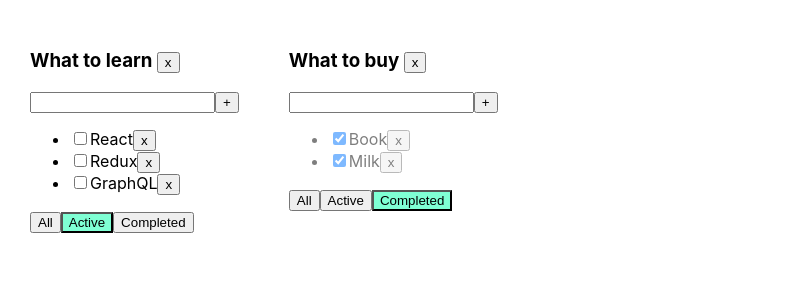
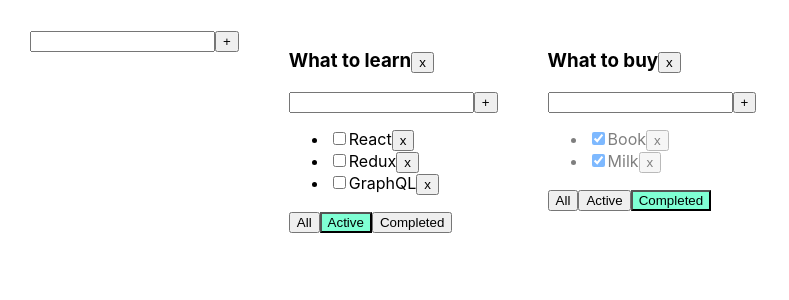
Before and after one commit to vitalyabedik/task-manager, a React (Create React App) app: page / in a window 1280 px wide. Shown: the top 300 px of the page, without its empty margins (0-789 px from the left). Built offline with nearby package versions, Linux system fonts and the light colour scheme.

Commit message:
feat: finish 06-lesson

```diff
--- a/src/App.tsx
+++ b/src/App.tsx
@@ -4,11 +4,16 @@ import './App.css';
 
 import {TaskType, Todolist} from './components/Todolist';
 import {v1} from 'uuid';
+import {AddItemForm} from './components/AddItemForm';
 
 export type TodolistType = {
     id: string
     title: string
     filter: FilterType
+}
+
+type TasksStateType = {
+    [key: string] : TaskType[]
 }
 
 export type FilterType = 'all' | 'active' | 'completed'
@@ -22,7 +27,7 @@ const App = () => {
         {id: todolistId2, title: 'What to buy', filter: 'completed'},
     ])
 
-    const [tasks, setTasks] = useState({
+    const [tasks, setTasks] = useState<TasksStateType>({
         [todolistId1]: [
             {id: v1(), title: 'CSS&HTML', isDone: true},
             {id: v1(), title: 'JS', isDone: true},
@@ -40,6 +45,16 @@ const App = () => {
         ],
     })
 
+    const addTodolist = (title: string) => {
+        let todolist: TodolistType = {
+            id: v1(),
+            filter: 'all',
+            title: title
+        }
+
+        setTodolists([todolist, ...todolists])
+        setTasks({...tasks, [todolist.id]: []})
+    }
     const removeTodolist = (todolistId: string) => {
         // remove todolist
         const filteredTodolist = todolists.filter(t => t.id !== todolistId)
@@ -48,6 +63,9 @@ const App = () => {
         // remove tasks from deleted todolist
         delete tasks[todolistId]
         setTasks({...tasks})
+    }
+    const changeTodolistTitle = (todolistId: string, title: string) => {
+        setTodolists(todolists.map(el => el.id === todolistId ? {...el, title: title} : el))
     }
 
     const removeTask = (todolistId: string, id: string) => {
@@ -59,7 +77,6 @@ const App = () => {
         // setTasks({...tasks})
 
     }
-
     const addTask = (todolistId: string, title: string) => {
         const newTask = {
             id: v1(),
@@ -73,7 +90,6 @@ const App = () => {
         // tasks[todolistId] = newTasks
         // setTasks({...tasks})
     }
-
     const changeFilter = (todolistId: string, filter: FilterType) => {
         // через map
         setTodolists(todolists.map(t => t.id === todolistId ? {...t, filter} : t))
@@ -85,7 +101,6 @@ const App = () => {
         //      setTodolists([...todolists])
         //  }
     }
-
     const changeTaskStatus = (todolistId: string, taskId: string, taskStatus: boolean) => {
         // через map
         setTasks({...tasks, [todolistId]: tasks[todolistId].map(t => t.id === taskId ? {...t, isDone: taskStatus} : t)})
@@ -98,9 +113,13 @@ const App = () => {
         //     setTasks({...tasks})
         // }
     }
+    const changeTaskTitle = (todolistId: string, taskId: string, title: string) => {
+        setTasks({...tasks, [todolistId]: tasks[todolistId].map(el => el.id === taskId ? {...el, title: title} : el)})
+    }
 
     return (
         <div className="App">
+            <AddItemForm  addTask={addTodolist}/>
             {
                 todolists.map(todolist => {
 
@@ -119,10 +138,12 @@ const App = () => {
                                   title={todolist.title}
                                   tasks={filteredTasks}
                                   removeTodolist={removeTodolist}
+                                  changeTodolistTitle={changeTodolistTitle}
                                   removeTask={removeTask}
                                   changeFilter={changeFilter}
                                   addTask={addTask}
                                   changeTaskStatus={changeTaskStatus}
+                                  changeTaskTitle={changeTaskTitle}
                                   filter={todolist.filter}
                         />
                     )
--- /dev/null
+++ b/src/components/AddItemForm.tsx
@@ -0,0 +1,38 @@
+import React, {ChangeEvent, KeyboardEvent, useState} from 'react';
+import styles from './Todolist.module.css';
+
+type AddItemFormPropsType = {
+    addTask: (title: string) => void
+}
+export const AddItemForm = (props: AddItemFormPropsType) => {
+    const [title, setTitle] = useState('')
+    const [error, setError] = useState<string | null>(null)
+    const addTaskHandler = () => {
+        if (title.trim() !== '') {
+            props.addTask(title.trim())
+            setTitle('')
+        } else {
+            setError('Title is required!')
+        }
+    }
+    const onChangeHandler = (e: ChangeEvent<HTMLInputElement>) => {
+        setError(null)
+        setTitle(e.currentTarget.value)
+    }
+    const onKeyDownHandler = (e: KeyboardEvent<HTMLInputElement>) => {
+        if (e.key === 'Enter') {
+            addTaskHandler()
+        }
+    }
+
+    const inputClasses = error ? styles.error : ''
+    const errorMessageClasses = error ? styles.errorMessage : ''
+
+    return (
+        <div>
+            <input className={inputClasses} value={title} onChange={onChangeHandler} onKeyDown={onKeyDownHandler}/>
+            <button onClick={addTaskHandler}>+</button>
+            {error && <div className={errorMessageClasses}>{error}</div>}
+        </div>
+    )
+}
--- /dev/null
+++ b/src/components/EditableSpan.tsx
@@ -0,0 +1,29 @@
+import React, {ChangeEvent, useState} from 'react';
+
+type EditableSpanPropsType = {
+    title: string
+    onChange: (newValue: string) => void
+}
+export const EditableSpan = (props: EditableSpanPropsType) => {
+    const [editMode, setEditMode] = useState(false)
+    const [title, setTitle] = useState('')
+
+    const onChangeHandler = (e: ChangeEvent<HTMLInputElement>) => {
+        setTitle(e.currentTarget.value)
+    }
+
+    const activateEditMode = () => {
+        setEditMode(true)
+        setTitle(props.title)
+    }
+
+    const activateViewMode = () => {
+        setEditMode(false)
+        props.onChange(title)
+    }
+
+    return editMode
+        ? <input onChange={onChangeHandler} value={title} onBlur={activateViewMode} autoFocus/>
+        : <span onDoubleClick={activateEditMode}>{props.title}</span>
+
+}
--- a/src/components/Todolist.tsx
+++ b/src/components/Todolist.tsx
@@ -1,8 +1,10 @@
-import React, {ChangeEvent, KeyboardEvent, useState} from 'react';
+import React, {ChangeEvent} from 'react';
 
 import styles from './Todolist.module.css'
 
 import {FilterType} from '../App';
+import {AddItemForm} from './AddItemForm';
+import {EditableSpan} from './EditableSpan';
 
 export type TaskType = {
     id: string
@@ -15,40 +17,23 @@ type PropsType = {
     title: string
     tasks: Array<TaskType>
     removeTodolist: (todolistId: string) => void
+    changeTodolistTitle: (todolistId: string, title: string) => void
     removeTask: (todolistId: string, id: string) => void
     addTask: (todolistId: string, title: string) => void
     changeFilter: (todolistId: string, value: FilterType) => void
     changeTaskStatus: (todolistId: string, taskId: string, taskStatus: boolean) => void
+    changeTaskTitle: (todolistId: string, taskId: string, title: string) => void
     filter: FilterType
 }
 
 export const Todolist = (props: PropsType) => {
-    const [title, setTitle] = useState('')
-    const [error, setError] = useState<string | null>(null)
-
     const removeTodolistHandler = () => {
         props.removeTodolist(props.id)
     }
-
-    const addTaskHandler = () => {
-        if (title.trim() !== '') {
-            props.addTask(props.id, title.trim())
-            setTitle('')
-        } else {
-            setError('Title is required!')
-        }
+    const changeTodolistTitleHandler = (newTitle: string) => {
+        props.changeTodolistTitle(props.id, newTitle)
     }
 
-    const onChangeHandler = (e: ChangeEvent<HTMLInputElement>) => {
-        setError(null)
-        setTitle(e.currentTarget.value)
-    }
-
-    const onKeyDownHandler = (e: KeyboardEvent<HTMLInputElement>) => {
-        if (e.key === 'Enter') {
-            addTaskHandler()
-        }
-    }
 
     // удаление вне map
     // const removeTaskHandler = (tID: string) => {
@@ -72,21 +57,22 @@ export const Todolist = (props: PropsType) => {
         props.changeFilter(props.id,'completed')
     }
 
+    const addTask = (title: string) => {
+        props.addTask(props.id, title)
+    }
 
-    const inputClasses = error ? styles.error : ''
-    const errorMessageClasses = error ? styles.errorMessage : ''
     const onAllFilterBtnClasses = props.filter === 'all' ? styles.activeFilter : ''
     const onActiveFilterBtnClasses = props.filter === 'active' ? styles.activeFilter : ''
     const onCompletedFilterBtnClasses = props.filter === 'completed' ? styles.activeFilter : ''
 
     return (
         <div>
-            <h3>{props.title} <button onClick={removeTodolistHandler}>x</button></h3>
-            <div>
-                <input className={inputClasses} value={title} onChange={onChangeHandler} onKeyDown={onKeyDownHandler}/>
-                <button onClick={addTaskHandler}>+</button>
-                {error && <div className={errorMessageClasses}>{error}</div>}
-            </div>
+
+            <h3>
+                <EditableSpan title={props.title} onChange={changeTodolistTitleHandler}/>
+                <button onClick={removeTodolistHandler}>x</button>
+            </h3>
+           <AddItemForm addTask={addTask}/>
             <ul>
                 {
                     props.tasks.map(task => {
@@ -100,6 +86,10 @@ export const Todolist = (props: PropsType) => {
                             props.changeTaskStatus(props.id, task.id, e.currentTarget.checked)
                         }
 
+                        const onChangeTitleHandler = (newTitle: string) => {
+                            props.changeTaskTitle(props.id, task.id, newTitle)
+                        }
+
                         const taskStatusClasses = task.isDone ? styles.isDone : ''
 
                         return (
@@ -108,7 +98,7 @@ export const Todolist = (props: PropsType) => {
                                        type="checkbox"
                                        checked={task.isDone}
                                 />
-                                <span>{task.title}</span>
+                                <EditableSpan onChange={onChangeTitleHandler} title={task.title}/>
                                 <button onClick={removeTaskHandler}>x</button>
                             </li>
                         )
```
